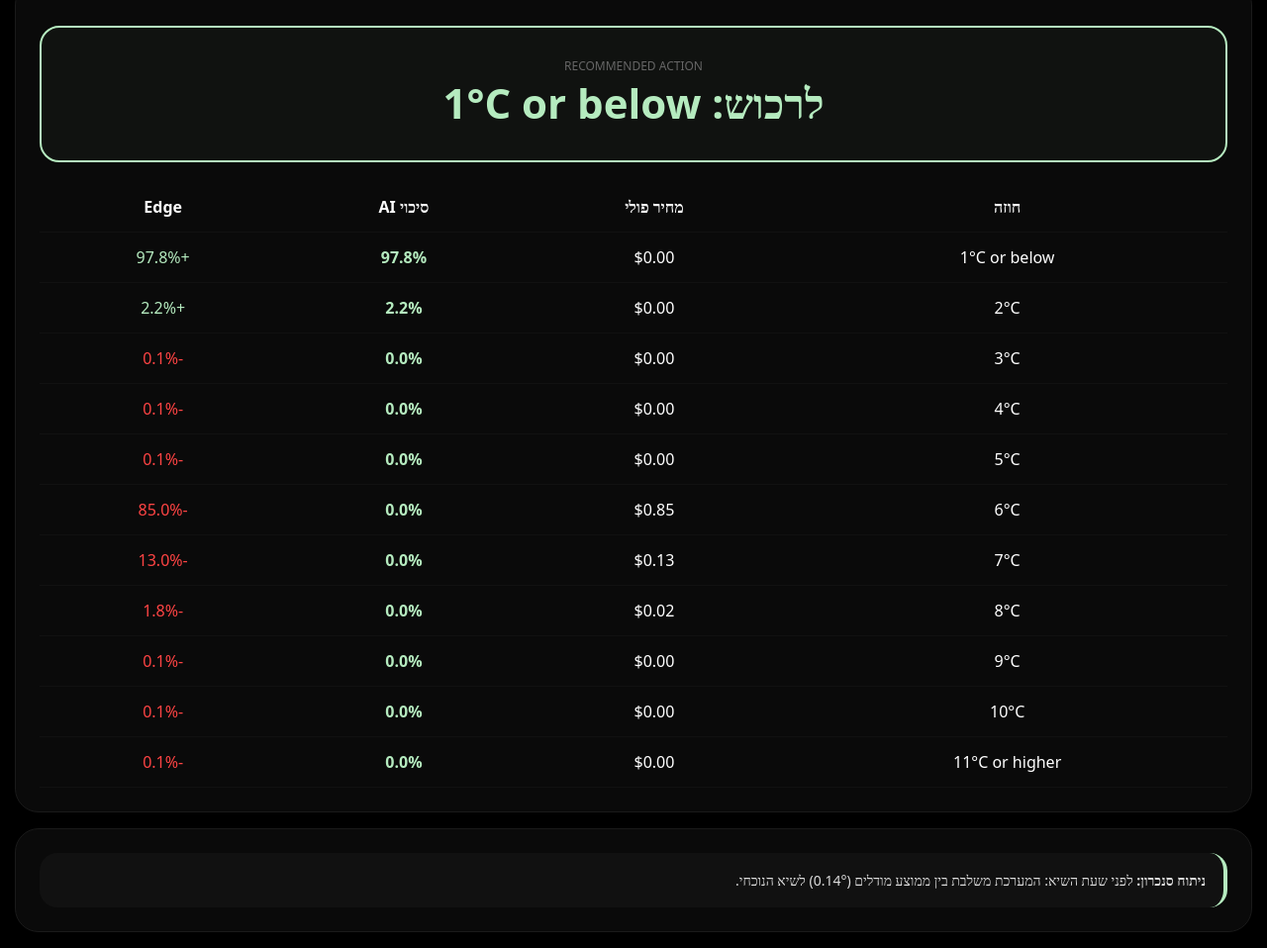
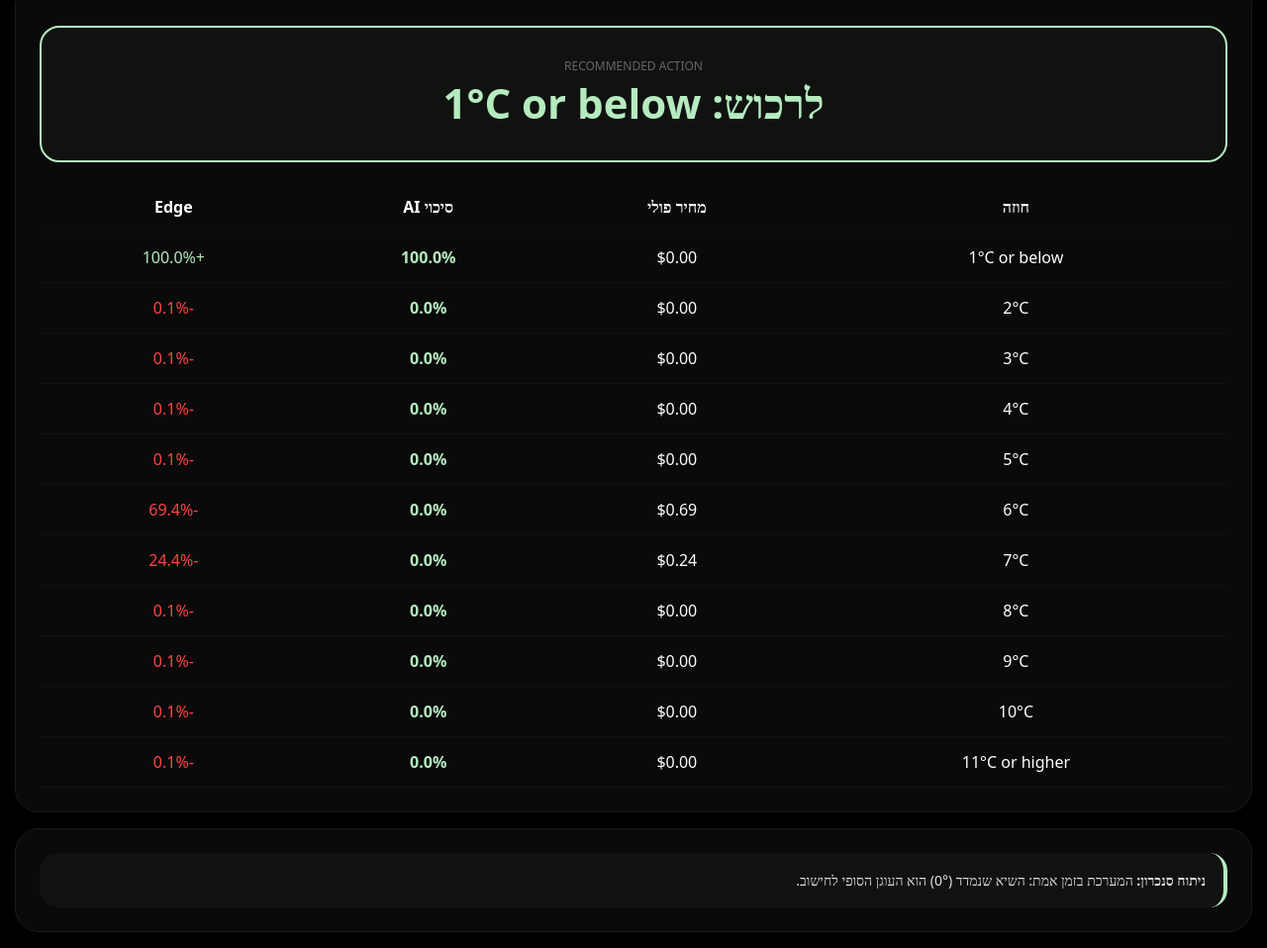
Before and after one commit to edenleviloz123/weather-oracle, a plain HTML site: page index.html in a window 1280 px wide. Shown: the part 159-1117 px from the top of the page at 99% size. Drawn offline with Linux system fonts and the light colour scheme.

Commit message:
V7.0 Full Requirements Met

```diff
--- a/index.html
+++ b/index.html
@@ -27,12 +27,12 @@
             </div>
             <table>
                 <thead><tr><th>חוזה</th><th>מחיר פולי</th><th>סיכוי AI</th><th>Edge</th></tr></thead>
-                <tbody><tr><td>1°C or below</td><td>$0.00</td><td style='color:#B5EBBF; font-weight:bold;'>97.8%</td><td style='color:#B5EBBF;'>+97.8%</td></tr><tr><td>2°C</td><td>$0.00</td><td style='color:#B5EBBF; font-weight:bold;'>2.2%</td><td style='color:#B5EBBF;'>+2.2%</td></tr><tr><td>3°C</td><td>$0.00</td><td style='color:#B5EBBF; font-weight:bold;'>0.0%</td><td style='color:#FF4444;'>-0.1%</td></tr><tr><td>4°C</td><td>$0.00</td><td style='color:#B5EBBF; font-weight:bold;'>0.0%</td><td style='color:#FF4444;'>-0.1%</td></tr><tr><td>5°C</td><td>$0.00</td><td style='color:#B5EBBF; font-weight:bold;'>0.0%</td><td style='color:#FF4444;'>-0.1%</td></tr><tr><td>6°C</td><td>$0.85</td><td style='color:#B5EBBF; font-weight:bold;'>0.0%</td><td style='color:#FF4444;'>-85.0%</td></tr><tr><td>7°C</td><td>$0.13</td><td style='color:#B5EBBF; font-weight:bold;'>0.0%</td><td style='color:#FF4444;'>-13.0%</td></tr><tr><td>8°C</td><td>$0.02</td><td style='color:#B5EBBF; font-weight:bold;'>0.0%</td><td style='color:#FF4444;'>-1.8%</td></tr><tr><td>9°C</td><td>$0.00</td><td style='color:#B5EBBF; font-weight:bold;'>0.0%</td><td style='color:#FF4444;'>-0.1%</td></tr><tr><td>10°C</td><td>$0.00</td><td style='color:#B5EBBF; font-weight:bold;'>0.0%</td><td style='color:#FF4444;'>-0.1%</td></tr><tr><td>11°C or higher</td><td>$0.00</td><td style='color:#B5EBBF; font-weight:bold;'>0.0%</td><td style='color:#FF4444;'>-0.1%</td></tr></tbody>
+                <tbody><tr><td>1°C or below</td><td>$0.00</td><td style='color:#B5EBBF; font-weight:bold;'>100.0%</td><td style='color:#B5EBBF;'>+100.0%</td></tr><tr><td>2°C</td><td>$0.00</td><td style='color:#B5EBBF; font-weight:bold;'>0.0%</td><td style='color:#FF4444;'>-0.1%</td></tr><tr><td>3°C</td><td>$0.00</td><td style='color:#B5EBBF; font-weight:bold;'>0.0%</td><td style='color:#FF4444;'>-0.1%</td></tr><tr><td>4°C</td><td>$0.00</td><td style='color:#B5EBBF; font-weight:bold;'>0.0%</td><td style='color:#FF4444;'>-0.1%</td></tr><tr><td>5°C</td><td>$0.00</td><td style='color:#B5EBBF; font-weight:bold;'>0.0%</td><td style='color:#FF4444;'>-0.1%</td></tr><tr><td>6°C</td><td>$0.69</td><td style='color:#B5EBBF; font-weight:bold;'>0.0%</td><td style='color:#FF4444;'>-69.4%</td></tr><tr><td>7°C</td><td>$0.24</td><td style='color:#B5EBBF; font-weight:bold;'>0.0%</td><td style='color:#FF4444;'>-24.4%</td></tr><tr><td>8°C</td><td>$0.00</td><td style='color:#B5EBBF; font-weight:bold;'>0.0%</td><td style='color:#FF4444;'>-0.1%</td></tr><tr><td>9°C</td><td>$0.00</td><td style='color:#B5EBBF; font-weight:bold;'>0.0%</td><td style='color:#FF4444;'>-0.1%</td></tr><tr><td>10°C</td><td>$0.00</td><td style='color:#B5EBBF; font-weight:bold;'>0.0%</td><td style='color:#FF4444;'>-0.1%</td></tr><tr><td>11°C or higher</td><td>$0.00</td><td style='color:#B5EBBF; font-weight:bold;'>0.0%</td><td style='color:#FF4444;'>-0.1%</td></tr></tbody>
             </table>
         </div>
 
         <div class="card">
-            <div class="rationale"><b>ניתוח סנכרון:</b> לפני שעת השיא: המערכת משלבת בין ממוצע מודלים (0.14°) לשיא הנוכחי.</div>
+            <div class="rationale"><b>ניתוח סנכרון:</b> המערכת בזמן אמת: השיא שנמדד (0°) הוא העוגן הסופי לחישוב.</div>
         </div>
 
         <div class="card">
```
